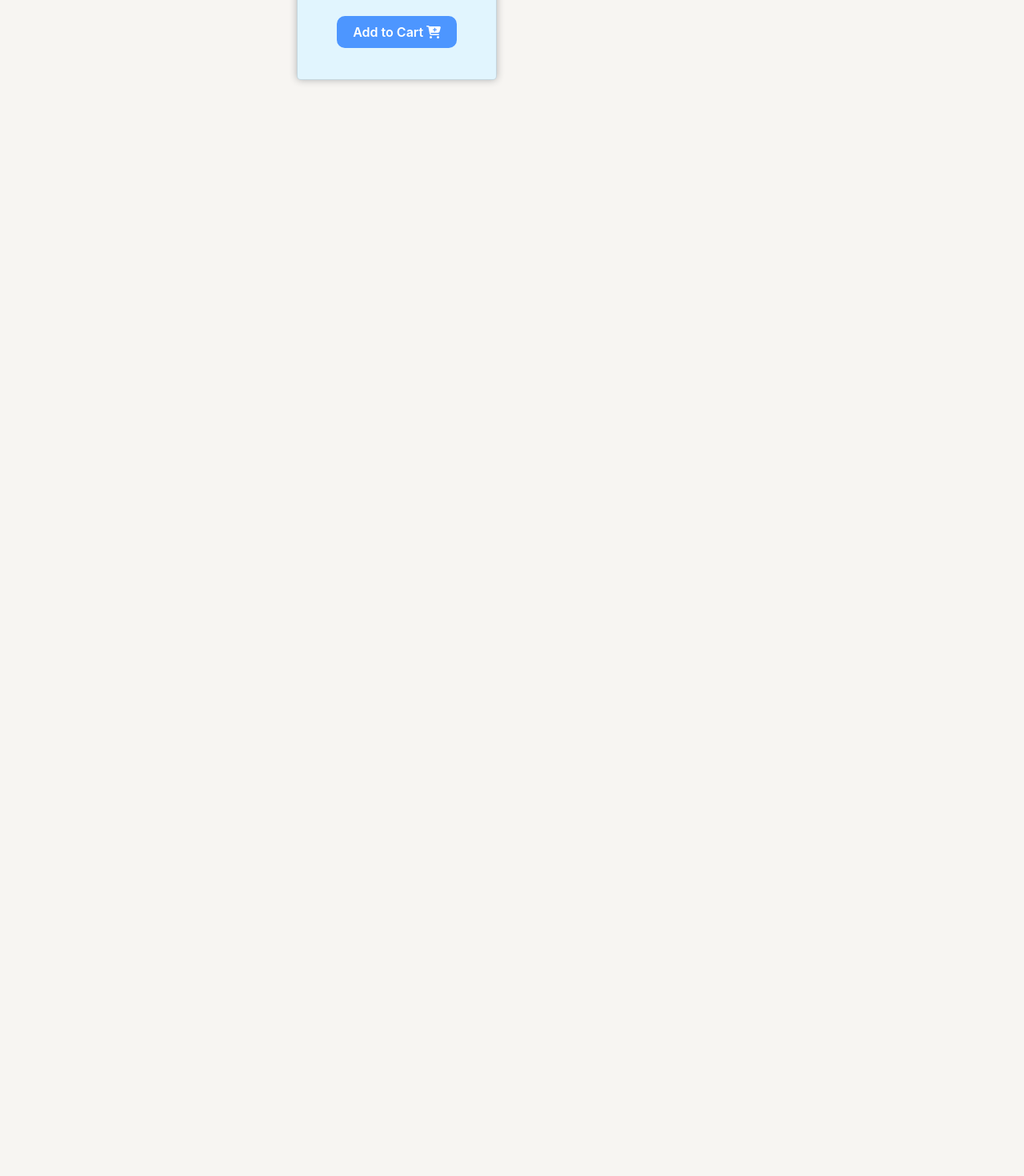
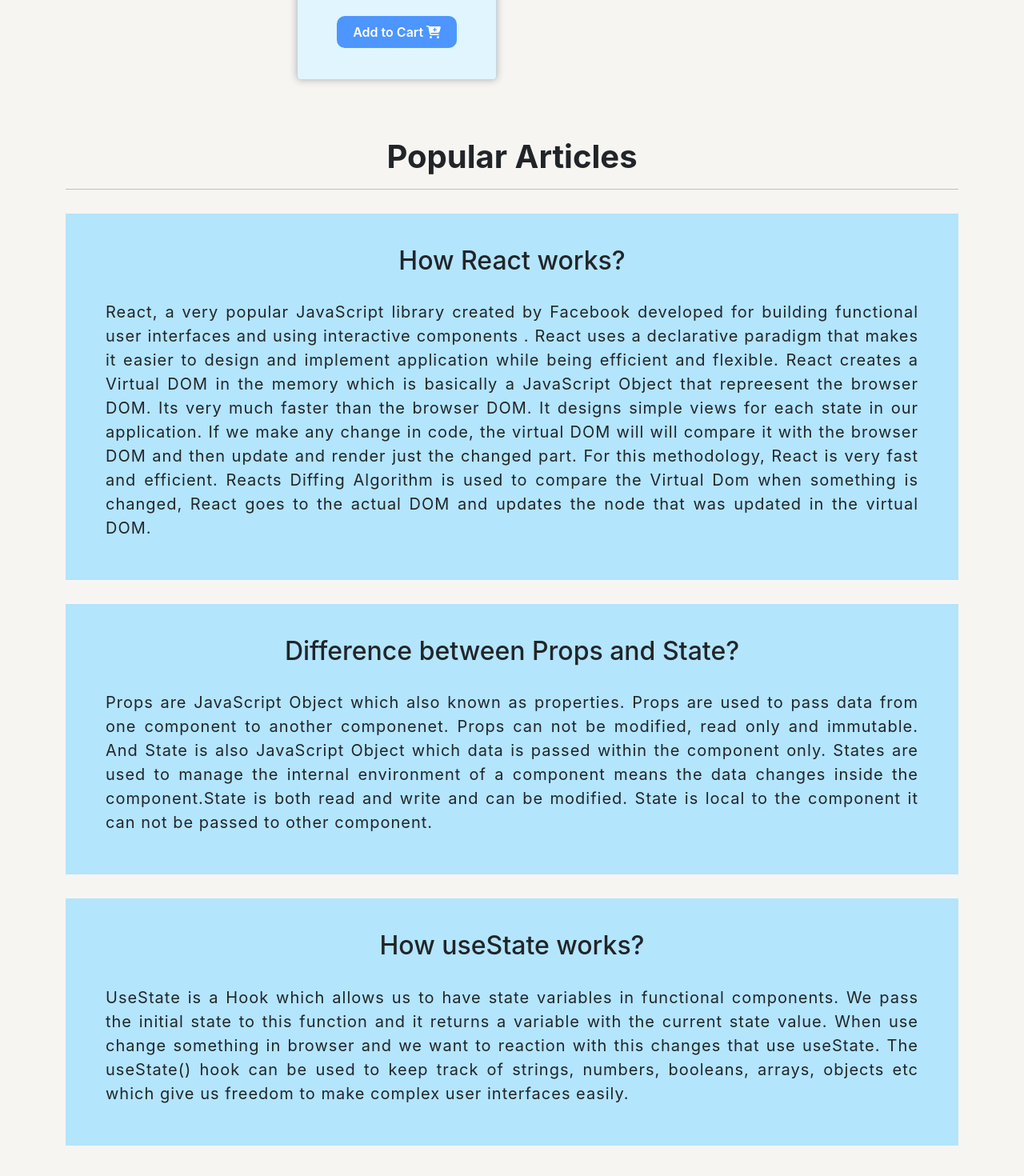
Before and after one commit to devnoman01/laptop-store, a React (Create React App) app: page / in a window 1280 px wide. Shown: the part 1670-3140 px from the top of the page at 80% size. Before the commit the page ends 1794 px from the top, so only its background shows below. Built offline with nearby package versions, Linux system fonts and the light colour scheme.

Commit message:
Articles component update completed

```diff
--- a/src/App.js
+++ b/src/App.js
@@ -1,4 +1,5 @@
 import "./App.css";
+import Articles from "./components/Articles/Articles";
 import Header from "./components/Header/Header";
 import Shop from "./components/Shop/Shop";
 
@@ -10,6 +11,9 @@ function App() {
 
       {/* calling Shop component */}
       <Shop></Shop>
+
+      {/* calling Articles component */}
+      <Articles></Articles>
     </div>
   );
 }
--- /dev/null
+++ b/src/components/Articles/Articles.css
@@ -0,0 +1,14 @@
+article {
+  background-color: #b3e5fc;
+  padding: 20px;
+  margin: 30px auto;
+}
+article h2 {
+  margin-top: 20px;
+}
+article p {
+  font-size: 20px;
+  letter-spacing: 1px;
+  margin: 30px;
+  text-align: justify;
+}
--- /dev/null
+++ b/src/components/Articles/Articles.js
@@ -0,0 +1,59 @@
+import React from "react";
+import "./Articles.css";
+
+const Articles = () => {
+  return (
+    <div className="container my-5">
+      <h1 className="fw-bold">Popular Articles</h1>
+      <hr />
+      {/* question answer no 1 */}
+      <article>
+        <h2>How React works?</h2>
+        <p>
+          React, a very popular JavaScript library created by Facebook developed
+          for building functional user interfaces and using interactive
+          components . React uses a declarative paradigm that makes it easier to
+          design and implement application while being efficient and flexible.
+          React creates a Virtual DOM in the memory which is basically a
+          JavaScript Object that repreesent the browser DOM. Its very much
+          faster than the browser DOM. It designs simple views for each state in
+          our application. If we make any change in code, the virtual DOM will
+          will compare it with the browser DOM and then update and render just
+          the changed part. For this methodology, React is very fast and
+          efficient. Reacts Diffing Algorithm is used to compare the Virtual Dom
+          when something is changed, React goes to the actual DOM and updates
+          the node that was updated in the virtual DOM.
+        </p>
+      </article>
+      {/* question answer no 2 */}
+      <article>
+        <h2>Difference between Props and State?</h2>
+        <p>
+          Props are JavaScript Object which also known as properties. Props are
+          used to pass data from one component to another componenet. Props can
+          not be modified, read only and immutable. And State is also JavaScript
+          Object which data is passed within the component only. States are used
+          to manage the internal environment of a component means the data
+          changes inside the component.State is both read and write and can be
+          modified. State is local to the component it can not be passed to
+          other component.
+        </p>
+      </article>
+      {/* question answer no 3 */}
+      <article>
+        <h2>How useState works?</h2>
+        <p>
+          UseState is a Hook which allows us to have state variables in
+          functional components. We pass the initial state to this function and
+          it returns a variable with the current state value. When use change
+          something in browser and we want to reaction with this changes that
+          use useState. The useState() hook can be used to keep track of
+          strings, numbers, booleans, arrays, objects etc which give us freedom
+          to make complex user interfaces easily.
+        </p>
+      </article>
+    </div>
+  );
+};
+// exporting Article function return
+export default Articles;
```
Also changed, not shown: 1 other file (tests, documents, lock files or other folders).
